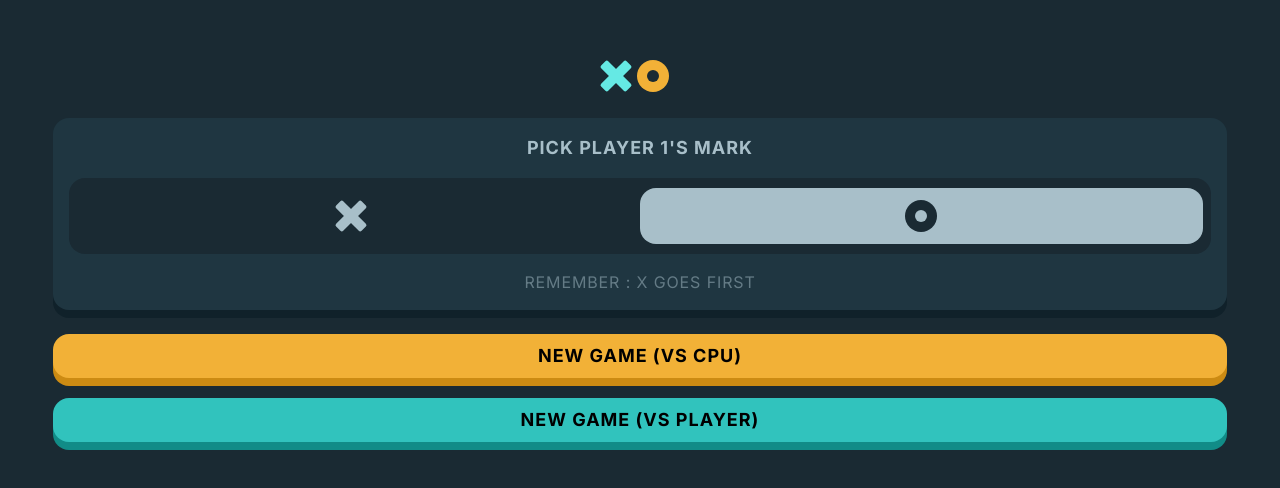
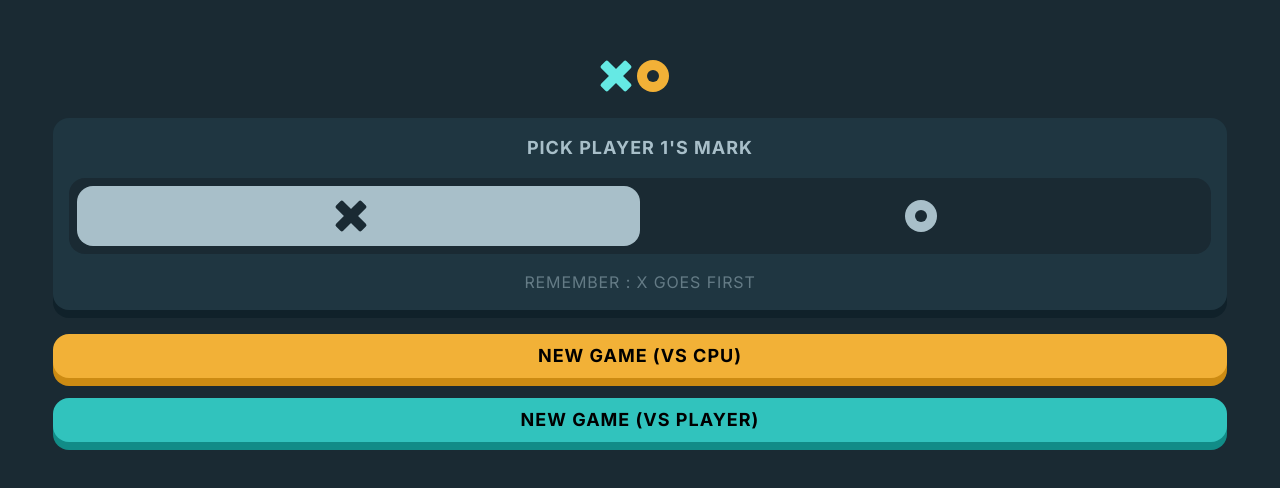
Before and after one commit to adam-belahouane/tic-tac-toe-app, a Next.js app: page / in a window 1280 px wide. Shown: the part 150-638 px from the top of the page. Built offline with nearby package versions, Linux system fonts and the light colour scheme.

Commit message:
added cross, noughts, and toggle components

```diff
--- a/app/page.tsx
+++ b/app/page.tsx
@@ -1,40 +1,20 @@
+import { Cross } from '@/components/Cross'
+import { NandCTougle } from '@/components/NandCToggle'
+import { Nought } from '@/components/Noughts'
 import Image from 'next/image'
 
 export default function Home() {
   return (
-    <main className="min-h-screen flex flex-col items-center justify-center bg-darkNavy">
+    <div className="min-h-screen flex flex-col items-center justify-center bg-darkNavy">
       <div className='flex items-center'>
-        <div className='relative mr-4'>
-          <div className='w-[10px] h-9 rounded-sm bg-lightblue rotate-45'></div>
-          <div className='w-[10px] h-9 rounded-sm bg-lightblue -rotate-45 absolute top-0'></div>
-        </div>
-
-        <div className='relative'>
-          <div className='w-[32px] h-[32px] rounded-full bg-orange'></div>
-          <div className='w-[12px] h-[12px] rounded-full bg-darkNavy absolute top-[10px] left-[10px]'></div>
-
-        </div>
-
+        <Cross isGray={false} noughtOrCross='' />
+        <Nought isGray={false} noughtOrCross=''/>
       </div>
 
 
       <div className='bg-semidarknavy p-4 rounded-2xl w-11/12 flex flex-col items-center shadow-[0_8px_0_0_#10212A] my-6 '>
         <div className='text-sliver text-lg font-bold tracking-[1px]'>PICK PLAYER 1'S MARK</div>
-        <div className='flex items-center justify-center  bg-darkNavy text-sliver w-full rounded-2xl p-2 my-4'>
-          <button className='flex justify-center items-center w-full p-3'>
-            <div className='relative mr-4'>
-              <div className='w-[10px] h-9 rounded-sm bg-sliver rotate-45'></div>
-              <div className='w-[10px] h-9 rounded-sm bg-sliver -rotate-45 absolute top-0'></div>
-            </div>
-          </button>
-          <button className='flex justify-center items-center w-full p-3 bg-sliver rounded-2xl'>
-            <div className='relative'>
-              <div className='w-[32px] h-[32px] rounded-full bg-darkNavy'></div>
-              <div className='w-[12px] h-[12px] rounded-full bg-sliver absolute top-[10px] left-[10px]'></div>
-
-            </div>
-          </button>
-        </div>
+        <NandCTougle />
         <div className='text-sliver opacity-50 text-md tracking-[0.88px]'>REMEMBER : X GOES FIRST</div>
 
       </div>
@@ -47,6 +27,6 @@ export default function Home() {
           NEW GAME (VS PLAYER)
         </button>
       </div>
-    </main>
+    </div>
   )
 }
--- /dev/null
+++ b/components/Cross.tsx
@@ -0,0 +1,9 @@
+export function Cross({isGray, noughtOrCross}: {isGray: boolean, noughtOrCross: string|undefined}) {
+
+    return(
+        <div className='relative mr-4'>
+          <div className={`w-[10px] h-9 rounded-sm  rotate-45 ${isGray?noughtOrCross === "x"?'bg-darkNavy':'bg-sliver':'bg-lightblue'} `}></div>
+          <div className={`w-[10px] h-9 rounded-sm -rotate-45 absolute top-0 ${isGray?noughtOrCross === "x"?'bg-darkNavy':'bg-sliver':'bg-lightblue'}`}></div>
+        </div>
+    )
+}
--- /dev/null
+++ b/components/NandCToggle.tsx
@@ -0,0 +1,21 @@
+'use client'
+
+import { Cross } from "./Cross"
+import { Nought } from "./Noughts"
+import {useState} from 'react'
+
+export function NandCTougle () {
+
+    const[NoughtOrCross, setNoughtOrCross] = useState("x")
+
+    return(
+        <div className='flex items-center justify-center  bg-darkNavy text-sliver w-full rounded-2xl p-2 my-4'>
+          <button onClick={() => setNoughtOrCross("x")} className={`flex justify-center items-center w-full p-3 ${NoughtOrCross === "x"?"bg-sliver rounded-2xl":""}`}>
+            <Cross isGray={true} noughtOrCross={NoughtOrCross} />
+          </button>
+          <button onClick={() => setNoughtOrCross("o")} className={`flex justify-center items-center w-full p-3 ${NoughtOrCross === "o"?"bg-sliver rounded-2xl":""}`}>
+            <Nought isGray={true} noughtOrCross={NoughtOrCross}/>
+          </button>
+        </div>
+    )
+}
--- /dev/null
+++ b/components/Noughts.tsx
@@ -0,0 +1,11 @@
+export function Nought({isGray, noughtOrCross}: {isGray: boolean, noughtOrCross: string|undefined}) {
+
+    return (
+        <div className='relative'>
+            <div className={`w-[32px] h-[32px] rounded-full ${isGray?noughtOrCross !== 'o'?'bg-sliver':'bg-darkNavy':'bg-orange'}`}></div>
+            <div className={`w-[12px] h-[12px] rounded-full ${isGray?noughtOrCross !== 'o'?'bg-darkNavy':'bg-sliver':'bg-darkNavy'} absolute top-[10px] left-[10px]`}></div>
+
+        </div>
+    )
+
+}
```
